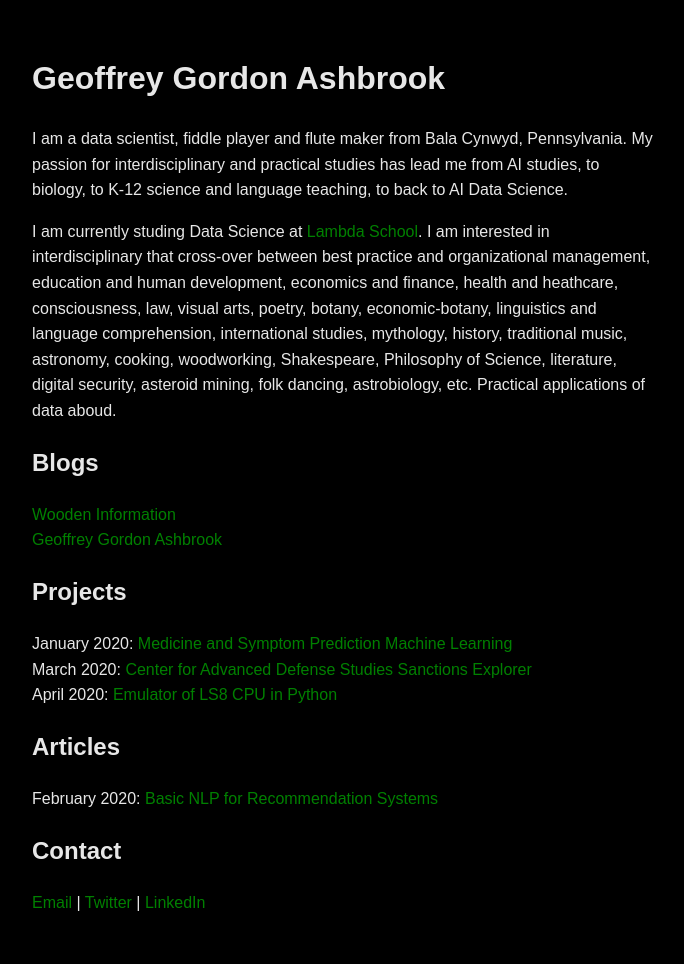
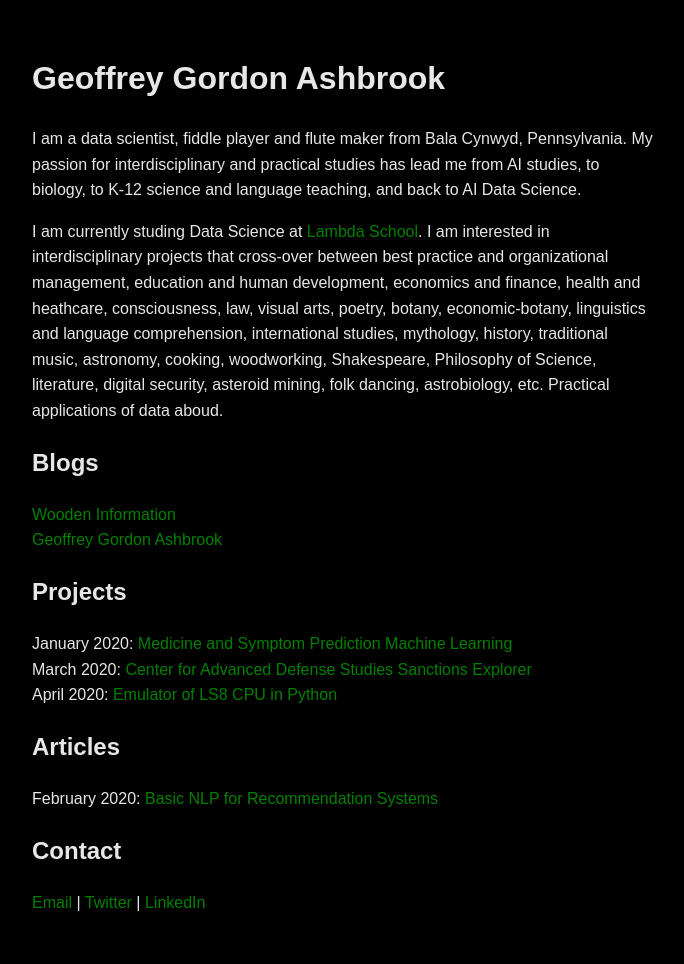
Before and after one commit to pragmatizt/ira_evangelista.github.io, a Jekyll site: the page built from index.md, in a window 1280 px wide. Shown: the whole page, without its empty margins (296-980 px from the left). Built offline with Jekyll 4.4.1, drawn with Linux system fonts in a browser that asks for light colours; our own code applies the rules of GitHub Pages for plain Markdown files.

Commit message:
Update index.md

```diff
--- a/index.md
+++ b/index.md
@@ -1,8 +1,8 @@
 # Geoffrey Gordon Ashbrook
 
-I am a data scientist, fiddle player and flute maker from Bala Cynwyd, Pennsylvania. My passion for interdisciplinary and practical studies has lead me from AI studies, to biology, to K-12 science and language teaching, to back to AI Data Science.
+I am a data scientist, fiddle player and flute maker from Bala Cynwyd, Pennsylvania. My passion for interdisciplinary and practical studies has lead me from AI studies, to biology, to K-12 science and language teaching, and back to AI Data Science.
 
-I am currently studing Data Science at [Lambda School](https://lambdaschool.com/). I am interested in interdisciplinary that cross-over between best practice and organizational management, education and human development, economics and finance, health and heathcare, consciousness, law, visual arts, poetry, botany, economic-botany, linguistics and language comprehension, international studies, mythology, history, traditional music, astronomy, cooking, woodworking, Shakespeare, Philosophy of Science, literature, digital security, asteroid mining, folk dancing, astrobiology, etc. Practical applications of data aboud.
+I am currently studing Data Science at [Lambda School](https://lambdaschool.com/). I am interested in interdisciplinary projects that cross-over between best practice and organizational management, education and human development, economics and finance, health and heathcare, consciousness, law, visual arts, poetry, botany, economic-botany, linguistics and language comprehension, international studies, mythology, history, traditional music, astronomy, cooking, woodworking, Shakespeare, Philosophy of Science, literature, digital security, asteroid mining, folk dancing, astrobiology, etc. Practical applications of data aboud.
 
 ## Blogs
 [Wooden Information](https://medium.com/wooden-information/)
```
